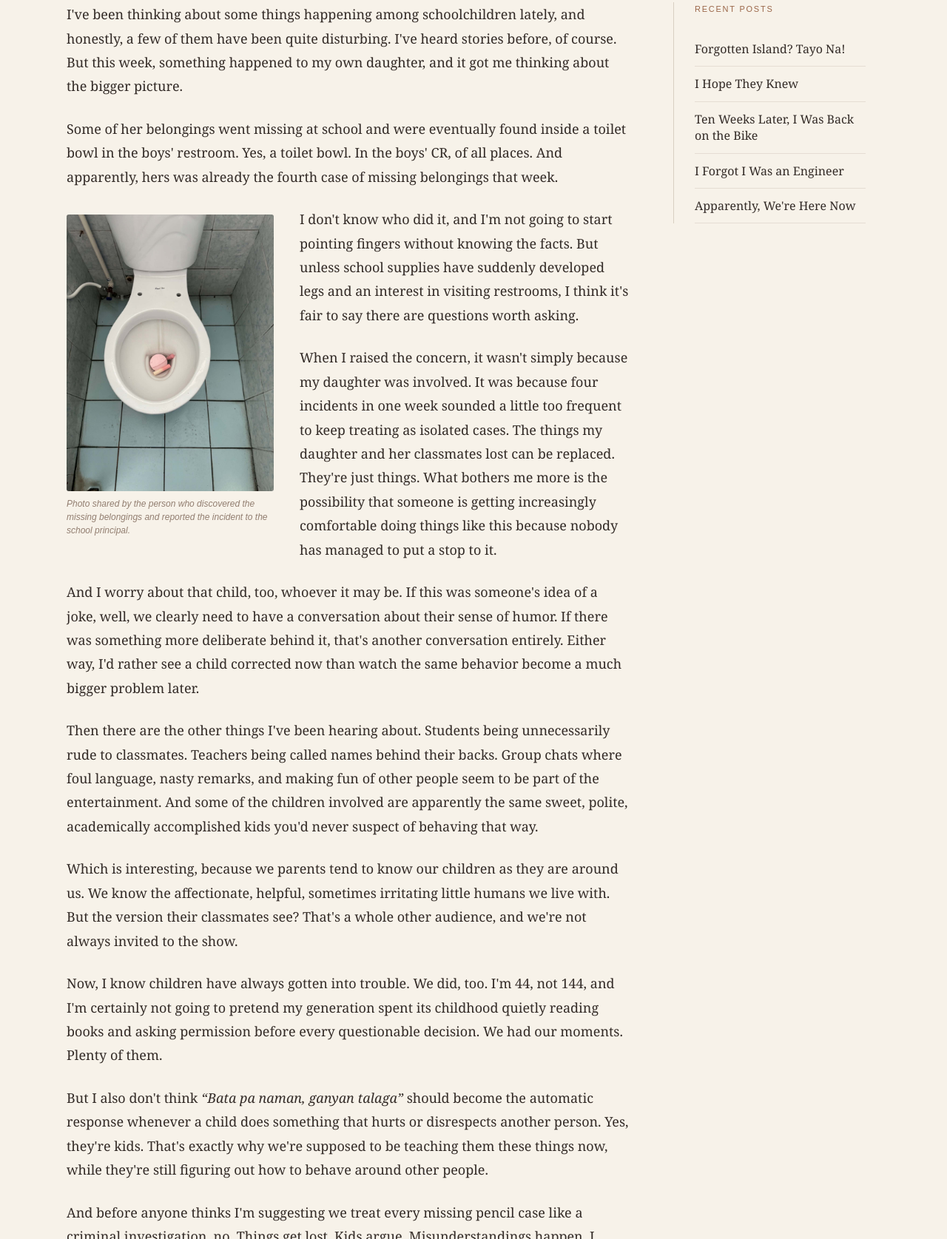
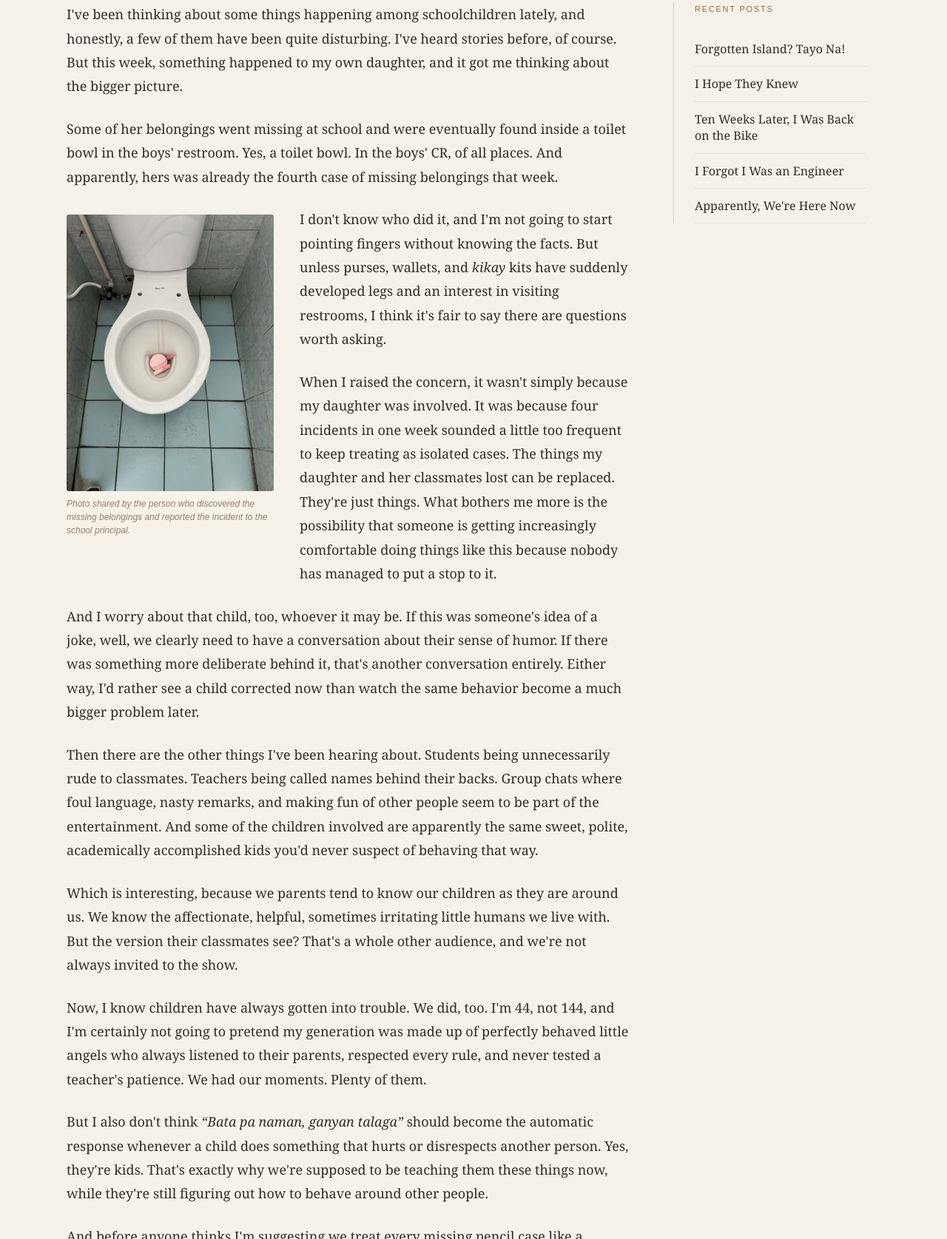
Before and after one commit to coffeecatsandthoughts/coffee-cats-and-thoughts, an Eleventy site: page posts/please-check-on-your-kids-not-just-their-grades.md in a window 1280 px wide. Shown: the part 1303-2978 px from the top of the page at 74% size. Built offline with nearby package versions, Linux system fonts and the light colour scheme; Eleventy itself is replaced by a stand-in of ours; files that its build step writes are made by us from their sources; no server answers.

Commit message:
Update please-check-on-your-kids-not-just-their-grades.md

```diff
--- a/posts/please-check-on-your-kids-not-just-their-grades.md
+++ b/posts/please-check-on-your-kids-not-just-their-grades.md
@@ -16,7 +16,7 @@ Some of her belongings went missing at school and were eventually found inside a
   <figcaption>Photo shared by the person who discovered the missing belongings and reported the incident to the school principal.</figcaption>
 </figure>
 
-I don't know who did it, and I'm not going to start pointing fingers without knowing the facts. But unless school supplies have suddenly developed legs and an interest in visiting restrooms, I think it's fair to say there are questions worth asking.
+I don't know who did it, and I'm not going to start pointing fingers without knowing the facts. But unless purses, wallets, and *kikay* kits have suddenly developed legs and an interest in visiting restrooms, I think it's fair to say there are questions worth asking.
 
 When I raised the concern, it wasn't simply because my daughter was involved. It was because four incidents in one week sounded a little too frequent to keep treating as isolated cases. The things my daughter and her classmates lost can be replaced. They're just things. What bothers me more is the possibility that someone is getting increasingly comfortable doing things like this because nobody has managed to put a stop to it.
 
@@ -26,7 +26,7 @@ Then there are the other things I've been hearing about. Students being unnecess
 
 Which is interesting, because we parents tend to know our children as they are around us. We know the affectionate, helpful, sometimes irritating little humans we live with. But the version their classmates see? That's a whole other audience, and we're not always invited to the show.
 
-Now, I know children have always gotten into trouble. We did, too. I'm 44, not 144, and I'm certainly not going to pretend my generation spent its childhood quietly reading books and asking permission before every questionable decision. We had our moments. Plenty of them.
+Now, I know children have always gotten into trouble. We did, too. I'm 44, not 144, and I'm certainly not going to pretend my generation was made up of perfectly behaved little angels who always listened to their parents, respected every rule, and never tested a teacher's patience. We had our moments. Plenty of them.
 
 But I also don't think *“Bata pa naman, ganyan talaga”* should become the automatic response whenever a child does something that hurts or disrespects another person. Yes, they're kids. That's exactly why we're supposed to be teaching them these things now, while they're still figuring out how to behave around other people.
 
```
